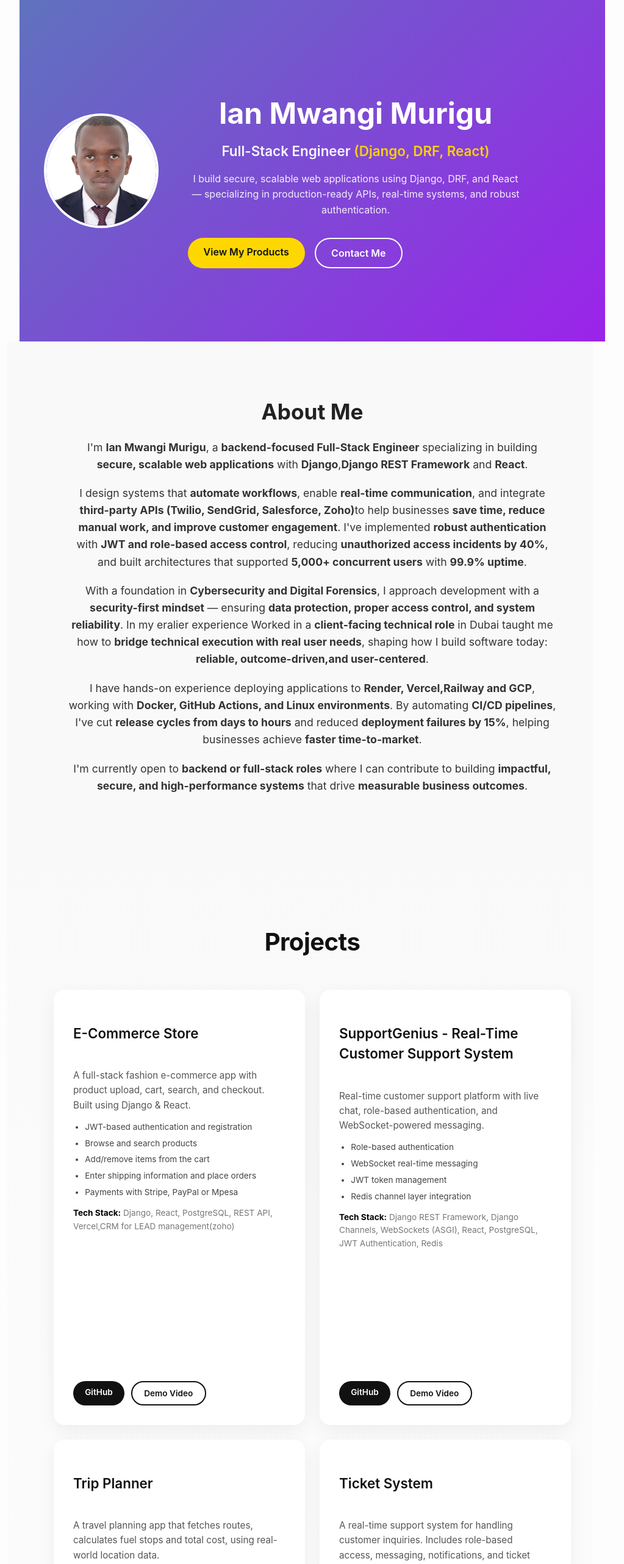
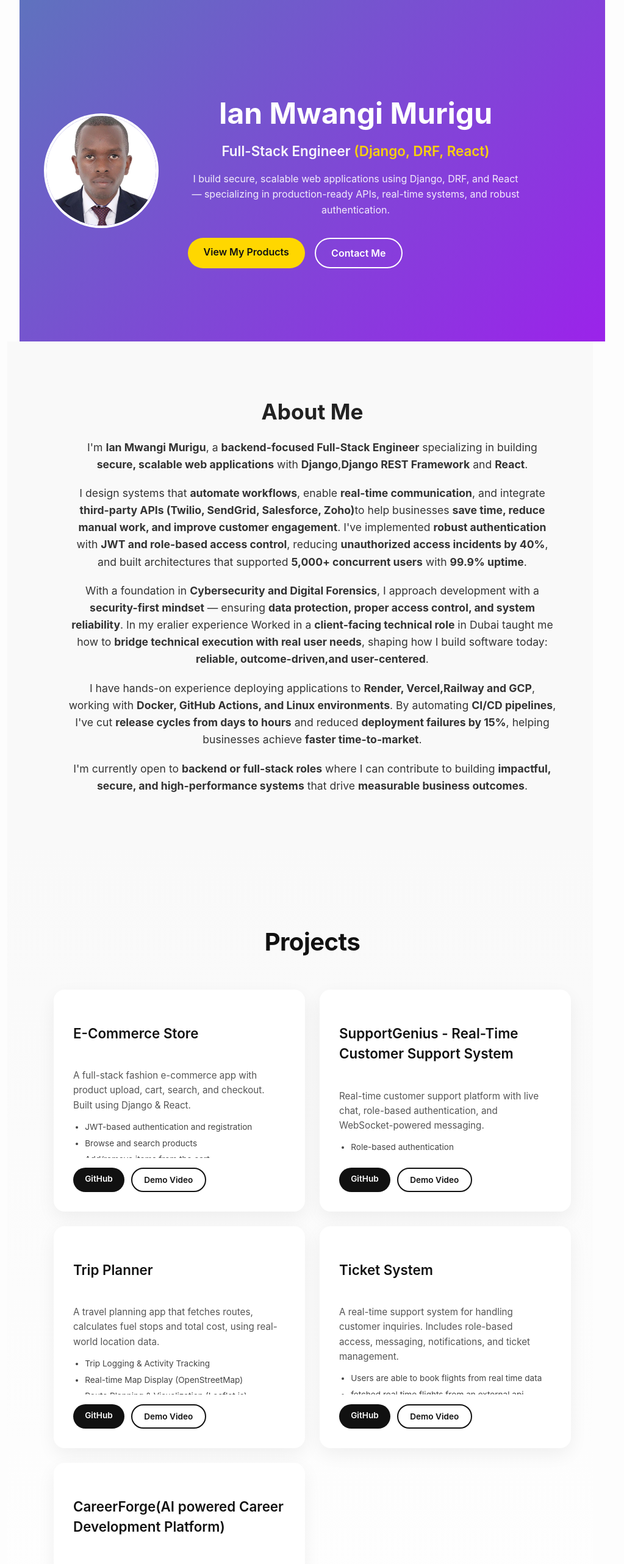
Before and after one commit to Ianmwangi934/Portfolio, a React (Vite) app: page / in a window 1280 px wide. Shown: the top 2565 px of the page at 61% size, without its empty margins (148-1171 px from the left). Built offline with nearby package versions, Linux system fonts and the light colour scheme.

Commit message:
Fixed cards

```diff
--- a/src/components/Projects.css
+++ b/src/components/Projects.css
@@ -35,7 +35,7 @@
   display: flex;
   flex-direction: column;
 
-  height: 650px; /* Fixed height */
+  height: 300px; /* Fixed height */
 }
 
 .project-card:hover {
```
